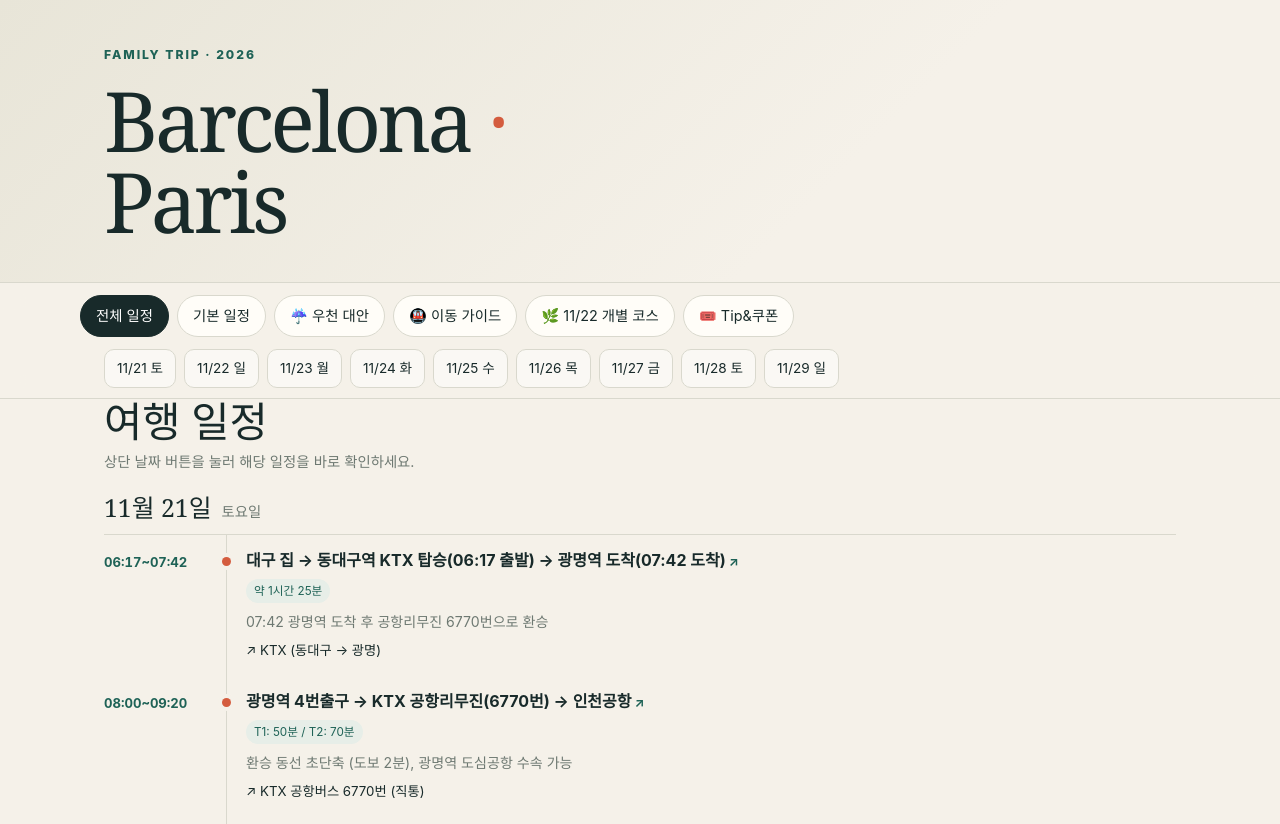
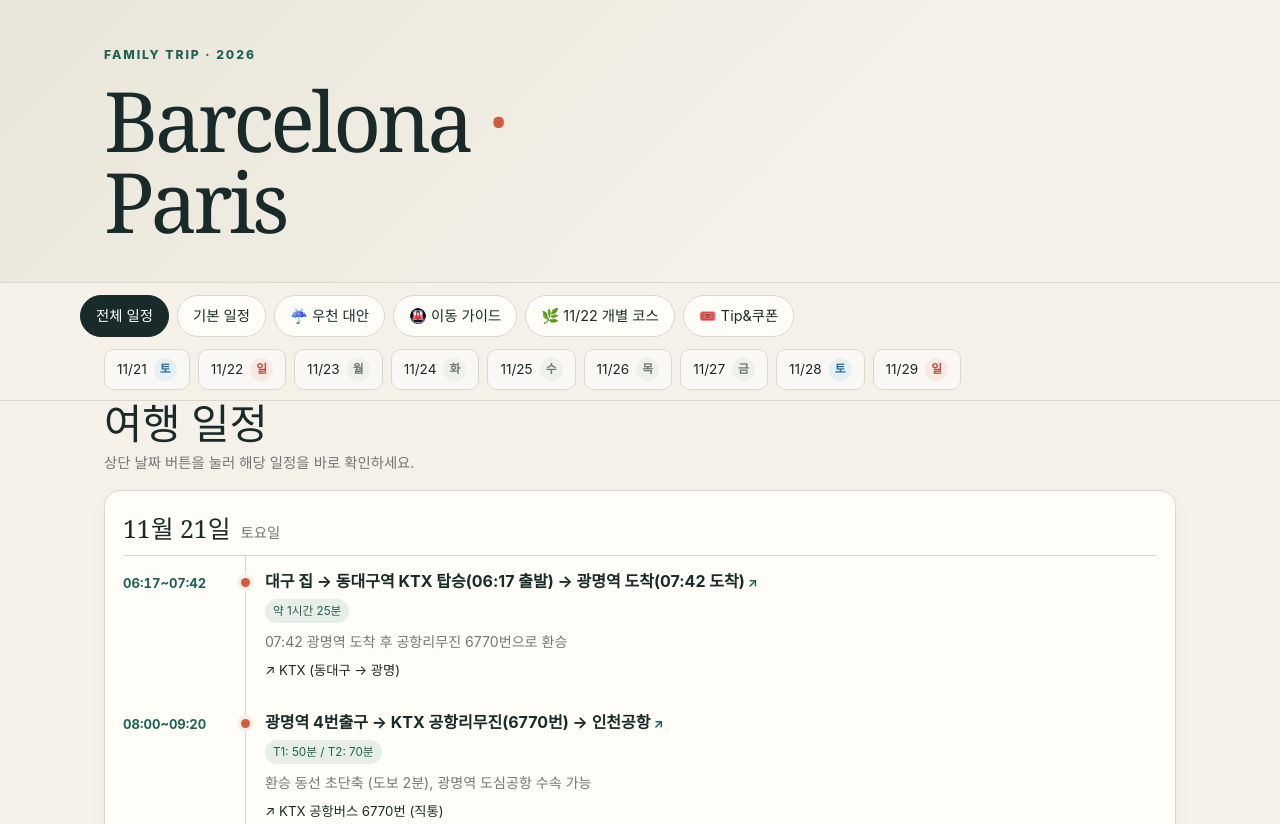
Before and after one commit to commulgosu/2026_spain_pari, a plain HTML site: page index.html in a window 1280 px wide. Shown: the top 824 px of the page. Drawn offline with Linux system fonts and the light colour scheme.

Commit message:
Group itinerary by date and color weekdays

```diff
--- a/index.html
+++ b/index.html
@@ -14,12 +14,12 @@
     .hero p{color:var(--muted);max-width:620px;margin:18px 0}.stats{display:flex;gap:10px;flex-wrap:wrap;margin-top:22px}.pill{padding:8px 12px;border:1px solid var(--line);border-radius:999px;background:#ffffff80;font-size:.85rem}
     .sticky{position:sticky;top:0;z-index:5;background:#f5f1e9ed;border-bottom:1px solid var(--line);backdrop-filter:blur(12px)}.controls{display:flex;gap:8px;padding:12px 0;overflow:auto}.control{border:1px solid var(--line);background:var(--card);color:var(--ink);border-radius:999px;padding:9px 15px;font:inherit;font-size:.9rem;white-space:nowrap;cursor:pointer}.control.active{background:var(--ink);color:white;border-color:var(--ink)}
     main{padding:30px 0 70px}.section{margin:0 0 45px}.section-head{display:flex;align-items:end;justify-content:space-between;gap:18px;margin-bottom:15px}.section-head h2{font:500 clamp(1.7rem,4vw,2.6rem)/1.1 Georgia,"Noto Serif KR",serif;margin:0}.section-head p{color:var(--muted);margin:6px 0 0;font-size:.9rem}
-    .day-nav{display:flex;gap:8px;overflow:auto;margin:0 auto;padding-bottom:10px}.day-link{flex:none;text-decoration:none;border:1px solid var(--line);background:#ffffff80;border-radius:10px;padding:8px 12px;font-size:.85rem;white-space:nowrap}.day-link:hover{border-color:var(--green)}
-    .day{margin:0 0 28px;scroll-margin-top:120px}.day-title{display:flex;align-items:baseline;gap:10px;padding:0 0 10px;border-bottom:1px solid var(--line)}.day-title strong{font:500 1.55rem Georgia,"Noto Serif KR",serif}.day-title span{color:var(--muted);font-size:.9rem}
+    .day-nav{display:flex;gap:8px;overflow:auto;margin:0 auto;padding-bottom:10px}.day-link{display:flex;align-items:center;gap:7px;flex:none;text-decoration:none;border:1px solid var(--line);background:#ffffff80;border-radius:10px;padding:8px 12px;font-size:.85rem;white-space:nowrap}.day-link:hover{border-color:var(--green)}.day-link .weekday{font-size:.74rem;font-weight:800;color:var(--muted);background:#eef0eb;padding:2px 6px;border-radius:999px}.day-link.saturday .weekday{color:#286c9a;background:#e4f0f6}.day-link.sunday .weekday{color:#bd493f;background:#f8e9e5}
+    .day{margin:0 0 16px;padding:18px 18px 8px;background:var(--card);border:1px solid var(--line);border-radius:16px;box-shadow:0 5px 18px #182a2a08;scroll-margin-top:120px}.day-title{display:flex;align-items:baseline;gap:10px;padding:0 0 10px;border-bottom:1px solid var(--line)}.day-title strong{font:500 1.55rem Georgia,"Noto Serif KR",serif}.day-title span{color:var(--muted);font-size:.9rem}
     .timeline{display:grid;grid-template-columns:106px 1fr;gap:0 16px}.time{font-variant-numeric:tabular-nums;font-size:.82rem;color:var(--green);font-weight:750;padding:17px 0 0}.event{position:relative;border-left:1px solid var(--line);padding:14px 0 16px 19px;scroll-margin-top:140px}.event.current{background:#ffffff80;border-radius:0 12px 12px 0;box-shadow:0 4px 16px #182a2a12}.event:before{content:"";position:absolute;left:-5px;top:22px;width:9px;height:9px;border-radius:50%;background:var(--orange);box-shadow:0 0 0 4px var(--paper)}.event.rain:before{background:#5585a3}.event h3{font-size:1rem;line-height:1.4;margin:0 0 7px}.event h3 a{color:inherit;text-decoration:none}.event h3 a:hover,.event h3 a:focus-visible{color:var(--green);text-decoration:underline;text-underline-offset:3px}.map-arrow{display:inline-block;color:var(--green);font-size:.8em;margin-left:3px}.badges{display:flex;gap:6px;flex-wrap:wrap;margin-bottom:8px}.badge{font-size:.73rem;color:var(--green);background:#e7eee8;padding:3px 8px;border-radius:999px}.rain .badge{color:#3b647a;background:#e4edf2}.tip{margin:0;color:var(--muted);font-size:.88rem}.transport{font-size:.83rem;color:var(--ink);margin:7px 0 0}.empty{padding:24px;background:var(--card);border-radius:14px;color:var(--muted)}
     .grid{display:grid;grid-template-columns:repeat(2,minmax(0,1fr));gap:12px}.card{background:var(--card);border:1px solid var(--line);border-radius:14px;padding:17px}.card h3{font-size:1rem;margin:0 0 6px}.card p{margin:5px 0;color:var(--muted);font-size:.88rem}.card b{color:var(--ink)}.footer{border-top:1px solid var(--line);padding:20px 0 34px;color:var(--muted);font-size:.8rem}
     .coupon-card{grid-column:1/-1;padding:0;overflow:hidden}.coupon-item summary{list-style:none;cursor:pointer;padding:17px;font-size:1rem;font-weight:750;display:flex;align-items:center;justify-content:space-between;gap:12px}.coupon-item summary::-webkit-details-marker{display:none}.coupon-item summary:after{content:"＋";color:var(--green);font-size:1.15rem}.coupon-item[open] summary:after{content:"−"}.coupon-item summary:focus-visible{outline:3px solid var(--green);outline-offset:-3px;border-radius:14px}.coupon-content{padding:0 17px 17px;border-top:1px solid var(--line)}.coupon-content p{margin:12px 0;color:var(--muted);font-size:.88rem}.coupon-image{display:block;width:min(100%,560px);height:auto;margin:16px auto;border-radius:10px}.coupon-link{display:inline-flex;margin-top:8px;padding:10px 14px;border-radius:999px;background:var(--green);color:white;text-decoration:none;font-size:.9rem;font-weight:700}.coupon-link:hover{background:var(--ink)}.coupon-code{display:inline-block;margin-top:4px;padding:10px 16px;border-radius:10px;background:#e7eee8;color:var(--green);font-size:1.15rem;letter-spacing:.08em;font-weight:800}
-    @media(max-width:640px){.wrap{padding:0 16px}.hero{padding-top:34px}.timeline{grid-template-columns:76px 1fr;gap:0 9px}.time{font-size:.75rem}.event{padding-left:14px}.grid{grid-template-columns:1fr}.section-head{align-items:start;flex-direction:column}}
+    @media(max-width:640px){.wrap{padding:0 16px}.hero{padding-top:34px}.timeline{grid-template-columns:76px 1fr;gap:0 9px}.time{font-size:.75rem}.event{padding-left:14px}.day{padding:14px 12px 6px;margin-bottom:12px}.grid{grid-template-columns:1fr}.section-head{align-items:start;flex-direction:column}}
   </style>
 </head>
 <body>
@@ -39,7 +39,7 @@
     const mapUrl=title=>'https://www.google.com/maps/search/?api=1&query='+encodeURIComponent(clean(title));
     function render(mode='all'){
       const visible=(d,i)=>mode==='all'||(mode==='rain'?i.rain:mode==='plan'?!i.rain:true);
-      $('#dayNav').innerHTML=data.days.map(d=>`<a class="day-link" href="#d${d.date}">11/${d.date} ${d.weekday}</a>`).join('');
+      $('#dayNav').innerHTML=data.days.map(d=>`<a class="day-link ${d.weekday==='토'?'saturday':d.weekday==='일'?'sunday':''}" href="#d${d.date}">11/${d.date}<span class="weekday">${d.weekday}</span></a>`).join('');
       $('#days').innerHTML=data.days.map(d=>{const items=d.items.filter(i=>visible(d,i));return `<article class="day" id="d${d.date}"><div class="day-title"><strong>11월 ${d.date}일</strong><span>${d.weekday}요일</span></div>${items.length?`<div class="timeline">${items.map(i=>`<div class="time">${i.time.replace(/\s*\(우천시\)/g,'')}</div><div class="event ${i.rain?'rain':''}"><h3><a href="${mapUrl(i.title)}" target="_blank" rel="noopener noreferrer" aria-label="${clean(i.title)} · Google 지도에서 열기">${clean(i.title)}<span class="map-arrow" aria-hidden="true">↗</span></a></h3><div class="badges">${i.rain?'<span class="badge">☔ 우천 대안</span>':''}${i.duration?`<span class="badge">${i.duration}</span>`:''}</div>${i.tip?`<p class="tip">${i.tip}</p>`:''}${i.move?`<p class="transport">↗ ${i.move}</p>`:''}</div>`).join('')}</div>`:'<p class="empty">이 날짜에는 표시할 일정이 없습니다.</p>'}</article>`}).join('');
     }
     function focusCurrentSchedule(){
```
